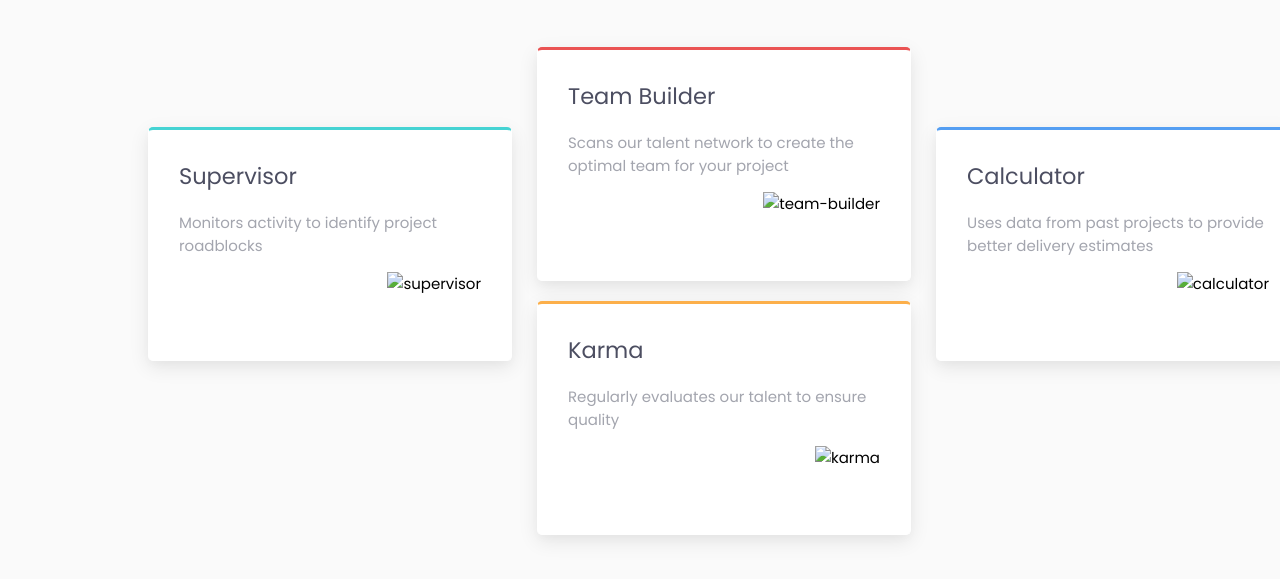
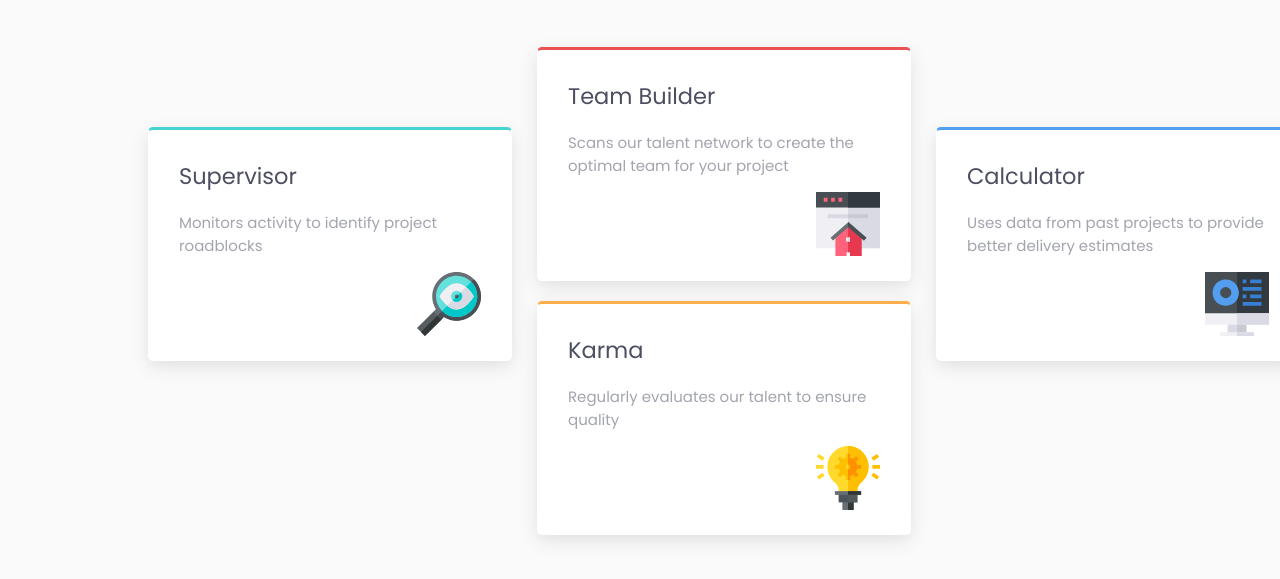
Before and after one commit to tynesharadcliffe/four-cards, a plain HTML site: page index.html in a window 1280 px wide. Shown: the part 205-784 px from the top of the page. Drawn offline with Linux system fonts and the light colour scheme.

```diff
--- a/index.html
+++ b/index.html
@@ -38,7 +38,7 @@
         <p>
           Monitors activity to identify project roadblocks
           </p>
-          <img src="images/icon-supervisor.svg" alt="supervisor">
+          <img src="icon-supervisor.svg" alt="supervisor">
       </div>
     </div>
 
@@ -48,7 +48,7 @@
         <p>
           Scans our talent network to create the optimal team for your project
           </p>
-          <img src="images/icon-team-builder.svg" alt="team-builder">
+          <img src="icon-team-builder.svg" alt="team-builder">
 
       </div>
       <div class="card3">
@@ -56,7 +56,7 @@
         <p>
           Regularly evaluates our talent to ensure quality
           </p>
-          <img src="images/icon-karma.svg" alt="karma">
+          <img src="icon-karma.svg" alt="karma">
 
       </div>
 
@@ -68,7 +68,7 @@
         <p>
           Uses data from past projects to provide better delivery estimates
           </p>
-          <img src="images/icon-calculator.svg" alt="calculator">
+          <img src="icon-calculator.svg" alt="calculator">
 
       </div>
 
```
Also changed, not shown: favicon-32x32.png (added), icon-calculator.svg (added), icon-karma.svg (added), icon-supervisor.svg (added), icon-team-builder.svg (added).
